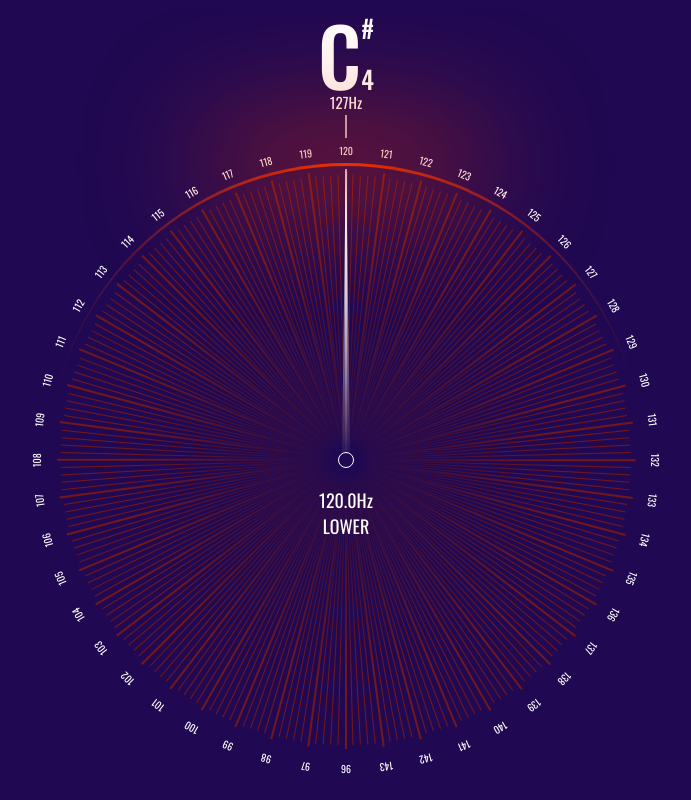
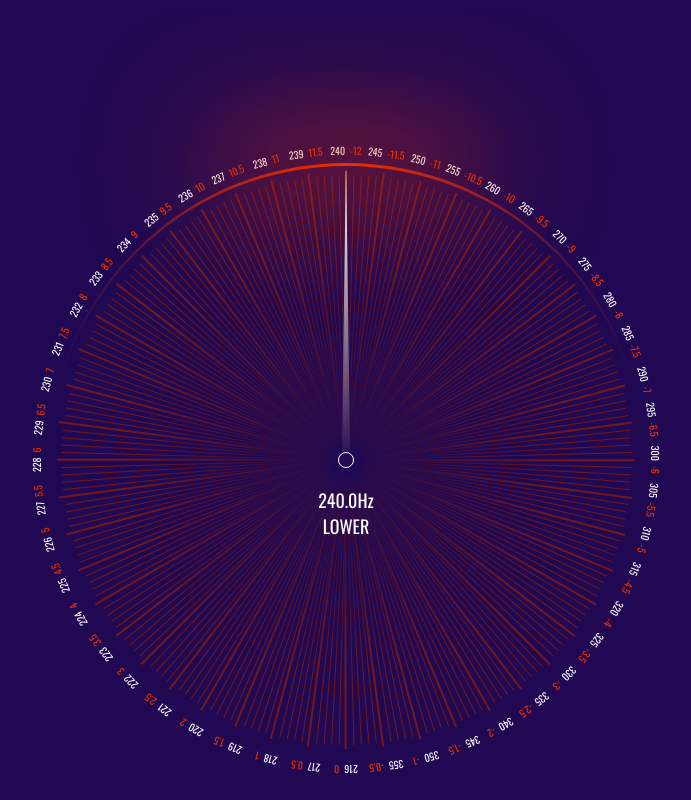
Before and after one commit to AshenFox/tuner, a React (Create React App) app: page / in a window 1280 px wide. Shown: the top 800 px of the page, without its empty margins (294-985 px from the left). Built offline with nearby package versions, Linux system fonts and the light colour scheme.

Commit message:
Working on bugs in Fr component

```diff
--- a/src/layout/home/components/Dial/Fr.tsx
+++ b/src/layout/home/components/Dial/Fr.tsx
@@ -20,8 +20,9 @@ const Fr: React.FC<Props> = memo(({ main, deg }) => {
   const style = { transform: `rotate(${deg * 1.5}deg)` };
 
   let k = 10;
+  console.log("============");
 
-  const { n_crude } = calcValues(deg, k, most_freq_fr);
+  const { n_crude, offset } = calcValues(deg, k, most_freq_fr);
 
   if (n_crude >= 2) k = 5;
   if (n_crude >= 10) k = 1;
@@ -29,13 +30,15 @@ const Fr: React.FC<Props> = memo(({ main, deg }) => {
 
   const { value, n: n_k } = calcValues(deg, k, most_freq_fr);
 
+  console.log("============");
+
   // console.log(`deg: ${deg}`, `n_crude: ${n_crude}`, `n_k: ${n_k}`, value);
 
   return (
     <div className="dial__fr-cont" style={style}>
       {/* <span className="dial__fr">{n_k > 4 ? value : value_k}</span> */}
       <span className="dial__fr">{value}</span>
-      {/* <span className="dial__deg-test">{deg}</span> */}
+      <span className="dial__deg-test">{offset}</span>
     </div>
   );
 });
@@ -57,6 +60,17 @@ const calcValues = (deg: number, k: number, fr: number) => {
   const n_crude = (fr - offset - 0.01) / (240 / k);
   const n = Math.floor(n_crude);
   const value = deg_k + (240 / k) * n;
+
+  console.log(
+    `deg: ${deg}`,
+    `k: ${k}`,
+    `fr: ${fr}`,
+    `deg_k: ${deg_k}`,
+    `offset: ${offset}`,
+    `n_crude: ${n_crude}`,
+    `n: ${n}`,
+    `value: ${value}`
+  );
 
   return {
     deg_k,
--- a/src/layout/home/components/Dial/Note.tsx
+++ b/src/layout/home/components/Dial/Note.tsx
@@ -1,6 +1,14 @@
-import React from 'react';
+import React from "react";
 
-interface OwnProps {}
+interface OwnProps {
+  data: {
+    name: string;
+    sign: boolean;
+    octave: number;
+    fr: number;
+    angle: number;
+  };
+}
 
 interface StateProps {}
 
@@ -8,17 +16,25 @@ interface DispatchProps {}
 
 type Props = OwnProps & StateProps & DispatchProps;
 
-const Note: React.FC<Props> = () => {
+const Note: React.FC<Props> = ({ data }) => {
+  /* console.log(data); */
+
+  const { name, sign, octave, fr, angle } = data;
+
+  const style = {
+    transform: `rotate(${angle * 1.5}deg)`,
+  };
+
   return (
-    <div className='dial__note-cont'>
-      <div className='dial__note-holder'>
-        <span className='dial__note'>C</span>
-        <div className='dial__note-info'>
-          <span className='dial__note-sharp'>#</span>
-          <span className='dial__note-octave'>4</span>
+    <div className="dial__note-cont" style={style}>
+      <div className="dial__note-holder">
+        <span className="dial__note">{name}</span>
+        <div className="dial__note-info">
+          <span className="dial__note-sharp">{sign && "#"}</span>
+          <span className="dial__note-octave">{octave}</span>
         </div>
       </div>
-      <div className='dial__note-fr'>127Hz</div>
+      <div className="dial__note-fr">{Number(fr.toFixed(1))}Hz</div>
     </div>
   );
 };
--- a/src/layout/home/components/Dial/Notes.tsx
+++ b/src/layout/home/components/Dial/Notes.tsx
@@ -1,7 +1,7 @@
-import React from 'react';
-import Note from './Note';
-import { connect } from 'react-redux';
-import { AppState } from '../../../../store/store';
+import React from "react";
+import Note from "./Note";
+import { connect } from "react-redux";
+import { AppState } from "../../../../store/store";
 
 interface OwnProps {}
 
@@ -22,24 +22,55 @@ const Notes: React.FC<Props> = ({ main }) => {
 
   const steps = 12 * Math.log2(most_freq_fr / baseFR);
 
-  let up = Math.ceil(steps);
-  let down = Math.floor(steps);
-  const equal = up === down;
+  // 24
+  // 120
+  // 240
+
+  const closest = Math.floor(steps);
 
   const notesArr = [];
+
+  let offsetUp = 3;
+  let offestDown = 3;
+
+  if (most_freq_fr > 150) {
+    offestDown = 2;
+    offsetUp = 2;
+  }
+
+  if (most_freq_fr > 220) offsetUp = 4;
+
+  for (let z = closest - offestDown; z < closest + offsetUp; z++) {
+    /* const i = (z + 1) % 12;
+    const { name, sign } = notesValuesArr[i];
+    const octave = Math.floor(35 / 12);
+    const fr = baseFR * 2 ** ((z + 1) / 12);
+
+    const angle = calcAngle(fr);
+
+    notesArr.push({ name, sign, octave, fr, angle }); */
+  }
+
+  /* console.log(notesArr); */
 
   /* ===========
 
   const i = (steps + 1) % 12;
-  const {name, sign} = notesValuesArr[i];
-  const octave = Math.floor(35/12);
-  const fr = baseFR*(2 ** (steps/12))
+    const {name, sign} = notesValuesArr[i];
+    const octave = Math.floor(35/12);
+    const fr = baseFR*(2 ** (steps/12))
 
   =========== */
 
   //   console.log(steps);
 
-  return <Note />;
+  return (
+    <>
+      {/* {notesArr.map((data) => (
+        <Note data={data} />
+      ))} */}
+    </>
+  );
 };
 
 const mapStateToProps = (state: AppState) => ({
@@ -52,53 +83,73 @@ const baseFR = 16.351597831287414;
 
 const notesValuesArr = [
   {
-    name: 'C',
+    name: "C",
     sign: false,
   },
   {
-    name: 'C',
+    name: "C",
     sign: true,
   },
   {
-    name: 'D',
+    name: "D",
     sign: false,
   },
   {
-    name: 'D',
+    name: "D",
     sign: true,
   },
   {
-    name: 'E',
+    name: "E",
     sign: false,
   },
   {
-    name: 'F',
+    name: "F",
     sign: false,
   },
   {
-    name: 'F',
+    name: "F",
     sign: true,
   },
   {
-    name: 'G',
+    name: "G",
     sign: false,
   },
   {
-    name: 'G',
+    name: "G",
     sign: true,
   },
   {
-    name: 'A',
+    name: "A",
     sign: false,
   },
   {
-    name: 'A',
+    name: "A",
     sign: true,
   },
   {
-    name: 'B',
+    name: "B",
     sign: false,
   },
+];
+
+const calcAngle = (fr: number) =>
+  degs.reduce((result, deg, i) => {
+    if (fr <= 0) return result;
+
+    const { max, k } = deg;
+
+    fr > max ? (result += max * k) : (result += fr * k);
+
+    fr -= max;
+
+    if (i + 1 === degs.length && fr > 0) result += fr * 0.5;
+    return result;
+  }, 0);
+
+const degs: { max: number; k: number }[] = [
+  { max: 48, k: 10 },
+  { max: 192, k: 5 },
+  { max: 720, k: 1 },
 ];
 
 /* (() => {
--- a/src/store/reducers/main/mainInitState.ts
+++ b/src/store/reducers/main/mainInitState.ts
@@ -3,10 +3,11 @@ import { mainStateInterface } from "../../types/state";
 const mainInitState: mainStateInterface = {
   test: true,
   fr_arr: [
-    120, 120, 120, 120, 120, 120, 120, 120, 120, 120, 120, 120, 120, 120, 120, 120, 120,
-    120, 120, 120, 120, 120, 120, 120, 120, 120, 120, 120, 120, 120,
+    120, 120, 120, 120, 120, 120, 120, 120, 120, 120, 120, 120, 120, 120,
+    120, 120, 120, 120, 120, 120, 120, 120, 120, 120, 120, 120, 120, 120,
+    120, 120,
   ],
-  most_freq_fr: 120,
+  most_freq_fr: 240,
 };
 
 export default mainInitState;
--- a/src/styles/components/dial/note.scss
+++ b/src/styles/components/dial/note.scss
@@ -8,7 +8,7 @@
     left: calc(50% - 5rem);
 
     transform-origin: 50% bottom;
-    transform: rotate(180deg);
+    transform: rotate(0deg);
 
     display: flex;
     flex-direction: column;
```
Also changed, not shown: src/layout/home/components/Dial/index.tsx (+24 -20 lines).
